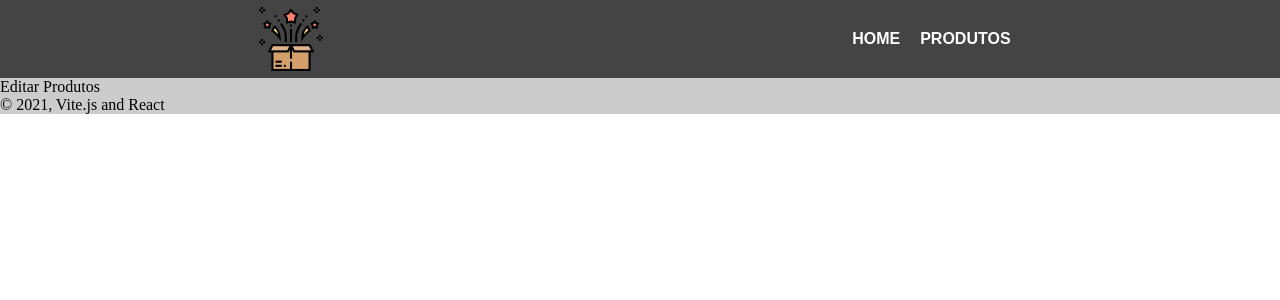
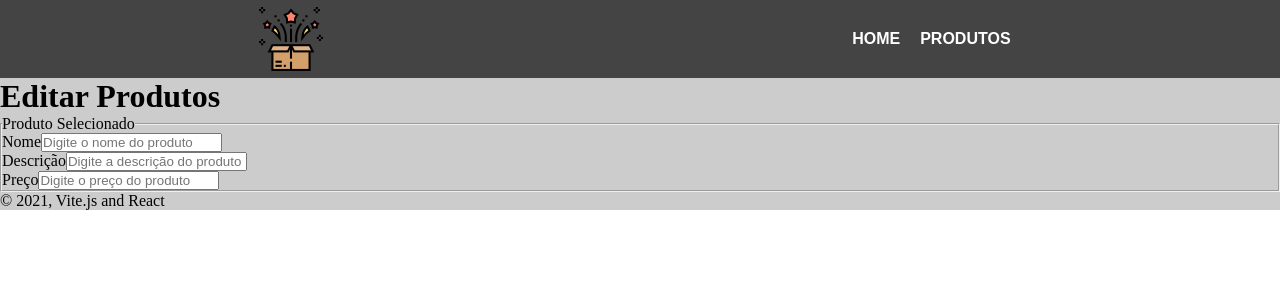
Before and after one commit to bdancs/my-project-app-espg, a React (Vite) app: page /editar/produtos/1 in a window 1280 px wide. Shown: the top 300 px of the page. Built offline with nearby package versions, Linux system fonts and the light colour scheme; data requests are answered from the project's data file.

Commit message:
Form editarProduto criado

```diff
--- a/src/components/Cabecalho/Cabecalho.jsx
+++ b/src/components/Cabecalho/Cabecalho.jsx
@@ -1,7 +1,11 @@
-import { Link } from 'react-router-dom';
+import { Link, useLocation } from 'react-router-dom';
 import styles from "./Cabecalho.module.css";
+import "./Cabecalho.scss";
 
 export default function Cabecalho() {
+
+  const rotaAtual = useLocation();
+
   return (
     <>
         <header className={styles.cabecalho}>
@@ -12,8 +16,8 @@ export default function Cabecalho() {
           <nav>
             <ul>
               {/* No 'Link to=""', entre as aspas vai estar o path para a página */}
-              <li><Link to="/">HOME</Link></li>
-              <li><Link to="/produtos">PRODUTOS</Link></li>
+              <li><Link to="/" className={rotaAtual.pathname == "/" ? "active" : ""}>HOME</Link></li>
+              <li><Link to="/produtos" className={rotaAtual.pathname == "/produtos" ? "active" : ""}>PRODUTOS</Link></li>
             </ul>
           </nav>
         </header>
--- a/src/components/Cabecalho/Cabecalho.module.css
+++ b/src/components/Cabecalho/Cabecalho.module.css
@@ -27,14 +27,14 @@
                 & a{
                     text-decoration: none;
                     color: #fff;
-                    display: inline-block;
+                    display: block;
                     font-weight: bold;
                     padding: 30px 10px;
                     transition: background-color ease-out 300ms, color ease-out 300s;
 
                     &:hover{
                         background-color: pink;
-                        color: #444444;
+                        color: #fff;
                     }
                 }
             }
--- a/src/components/Cabecalho/Cabecalho.scss
+++ b/src/components/Cabecalho/Cabecalho.scss
@@ -0,0 +1,4 @@
+.active{
+    background-color: pink;
+    color: #000 !important;
+}
--- a/src/routes/EditarProdutos.jsx
+++ b/src/routes/EditarProdutos.jsx
@@ -1,14 +1,56 @@
+import { useEffect } from 'react';
 import { useParams } from 'react-router-dom';
 
 export default function EditarProdutos() {
 
   //Recuperando o parêmetro ID com o HOOK useParams();
+  document.title = "EDITAR PRODUTOS";
 
   const {id} = useParams();
 
-  document.title = "EDITAR PRODUTOS " + id;
+  // const [produto, setProduto] = useState({
+  //   id:id,
+  //   nome:'',
+  //   desc:'',
+  //   preco:''
+  // })
+
+  //http://localhost:5000/produtos
+
+  useEffect(()=>{
+
+    fetch(`http://localhost:5000/produtos/${id}`)
+      .then((response)=> response.json())
+      .then((response)=> console.log(response))
+      .catch(error=> console.log(error))
+
+  }, [id])
+
 
   return (
-    <div>Editar Produtos</div>
+    <div>
+        <h1>Editar Produtos</h1>
+
+        <div>
+          <form>
+            <fieldset>
+              <legend>Produto Selecionado</legend>
+              <div>
+                <label htmlFor="idNome">Nome</label>
+                <input type="text" name="nome" id="idNome" placeholder="Digite o nome do produto"/>
+              </div>
+              <div>
+                <label htmlFor="idDesc">Descrição</label>
+                <input type="text" name="desc" id="idDesc" placeholder="Digite a descrição do produto"/>
+              </div>
+              <div>
+                <label htmlFor="idPreco">Preço</label>
+                <input type="number" name="preco" id="idPreco" placeholder="Digite o preço do produto"/>
+              </div>
+            </fieldset>
+          </form>
+        </div>
+
+    </div>
   )
 }
```
Also changed, not shown: src/routes/Produtos.jsx (+9 -11 lines).
